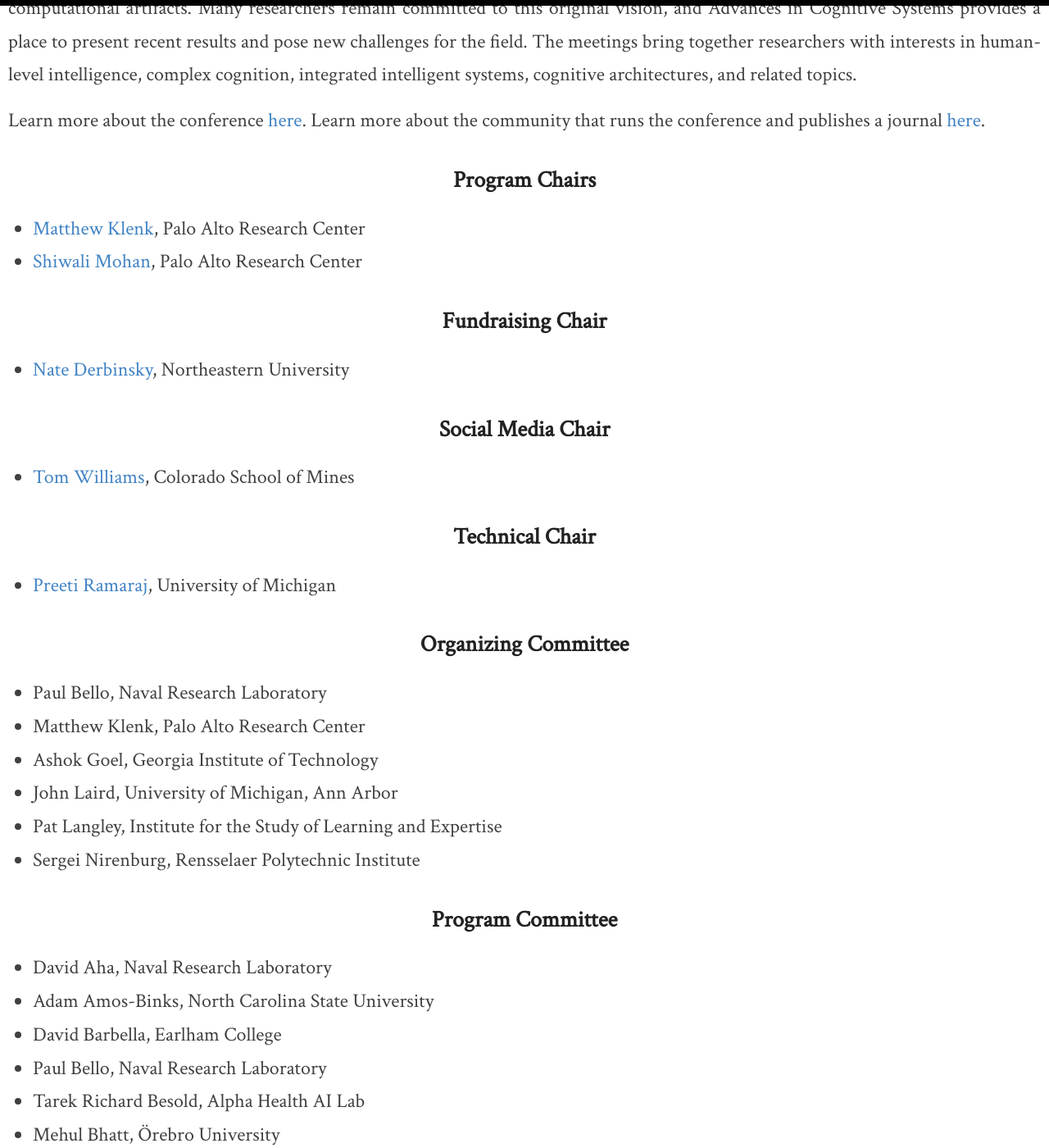
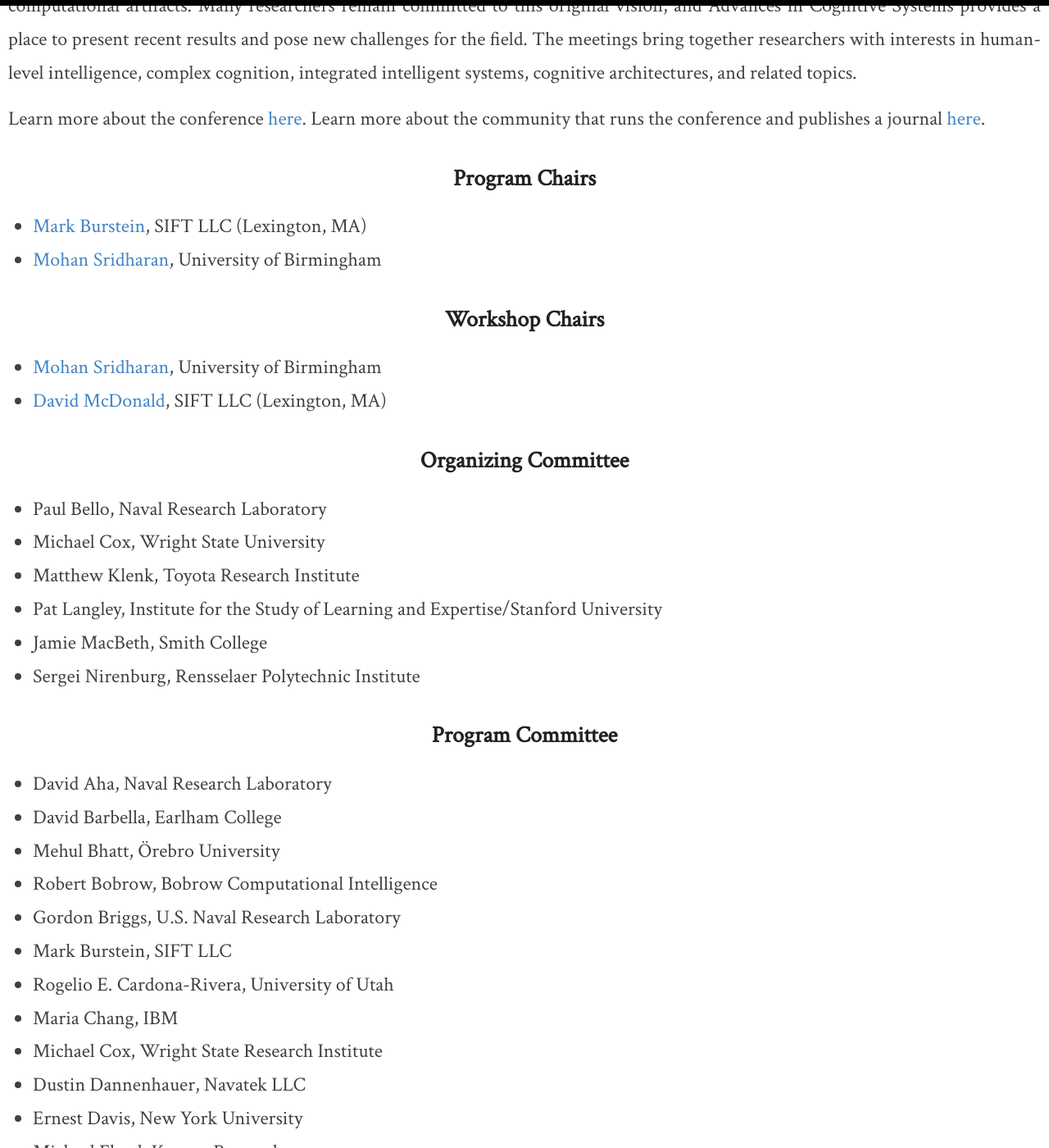
Before and after one commit to AdvancesInCognitiveSystems/acs2021, a Jekyll site: the page built from _pages/about.md, in a window 1280 px wide and 1400 px high, scrolled down 275 px. Shown: the whole window at 82% size. Built offline with Jekyll 4.4.1, drawn with Linux system fonts in a browser that asks for light colours; our own code applies the rules of GitHub Pages for plain Markdown files; some of the changed text lies outside the part shown.

Commit message:
updated to this year's content as far as we know it.

```diff
--- a/_pages/about.md
+++ b/_pages/about.md
@@ -1,4 +1,4 @@
----
+f---
 layout: page
 title: About
 permalink: /about/
@@ -6,71 +6,68 @@ permalink: /about/
 
 Advances in Cognitive Systems (ACS) is an annual meeting for research on the initial goals of artificial intelligence and cognitive science, which aimed to explain the mind in computational terms and to reproduce the entire range of human cognitive abilities in computational artifacts. Many researchers remain committed to this original vision, and Advances in Cognitive Systems provides a place to present recent results and pose new challenges for the field. The meetings bring together researchers with interests in human-level intelligence, complex cognition, integrated intelligent systems, cognitive architectures, and related topics.
 
-Learn more about the conference [here](http://www.cogsys.org/conference/2020/). Learn more about the community that runs the conference and publishes a journal [here](http://cogsys.org/).
+Learn more about the conference [here](http://www.cogsys.org/conference/2021/). Learn more about the community that runs the conference and publishes a journal [here](http://cogsys.org/).
 
 ## Program Chairs
 
-- [Matthew Klenk](http://www.matthewklenk.com/), Palo Alto Research Center
-- [Shiwali Mohan](http://www.shiwali.me), Palo Alto Research Center
+- [Mark Burstein](http://www.bursteins.net/mark/), SIFT LLC (Lexington, MA)
+- [Mohan Sridharan](https://www.birmingham.ac.uk/staff/profiles/computer-science/sridharan-mohan.aspx),
+University of Birmingham
 
-## Fundraising Chair
 
-- [Nate Derbinsky](https://www.khoury.northeastern.edu/people/nate-derbinsky/), Northeastern University
+## Workshop Chairs
 
-## Social Media Chair
-
-- [Tom Williams](https://people.mines.edu/twilliams/), Colorado School of Mines
-
-## Technical Chair
-
-- [Preeti Ramaraj](https://preetiramaraj.github.io/), University of Michigan
+- [Mohan Sridharan](https://www.birmingham.ac.uk/staff/profiles/computer-science/sridharan-mohan.aspx),
+University of Birmingham
+- [David McDonald](http://www.ddmcdonald.com/),
+  SIFT LLC (Lexington, MA)
 
 ## Organizing Committee
 
 - Paul Bello, Naval Research Laboratory
-- Matthew Klenk, Palo Alto Research Center
-- Ashok Goel, Georgia Institute of Technology
-- John Laird, University of Michigan, Ann Arbor
-- Pat Langley, Institute for the Study of Learning and Expertise
+- Michael Cox, Wright State University
+- Matthew Klenk, Toyota Research Institute
+- Pat Langley, Institute for the Study of Learning and Expertise/Stanford University
+- Jamie MacBeth, Smith College
 - Sergei Nirenburg, Rensselaer Polytechnic Institute
 
 ## Program Committee
 - David Aha, Naval Research Laboratory
-- Adam Amos-Binks, North Carolina State University
 - David Barbella, Earlham College
-- Paul Bello, Naval Research Laboratory
-- Tarek Richard Besold, Alpha Health AI Lab
 - Mehul Bhatt, Örebro University
-- Gordon Briggs, Naval Research Laboratory
-- Mark Burstein, SIFT
+- Robert Bobrow, Bobrow Computational Intelligence
+- Gordon Briggs, U.S. Naval Research Laboratory
+- Mark Burstein, SIFT LLC
 - Rogelio E. Cardona-Rivera, University of Utah
 - Maria Chang, IBM
 - Michael Cox, Wright State Research Institute
 - Dustin Dannenhauer, Navatek LLC
 - Ernest Davis, New York University
-- Nate Derbinsky, Northeastern University
-- Mark Finlayson, Florida International University
 - Michael Floyd, Knexus Research
 - Kenneth Forbus, Northwestern University
-- Scott Friedman, SIFT
+- Scott Friedman, SIFT LLC
 - Alfredo Gabaldon, GE Global Research
-- Ashok Goel, Georgia Institute of Technology
-- Nick Hawes, University of Oxford
+- Chris Geib, SIFT LLC
+- Robert Goldman, SIFT LLC
+- Laura Hiatt, U.S. Naval Research Laboratory
 - Tom Hinrichs, Northwestern University
-- James Kirk, Soar Technology, Inc.
-- Matthew Klenk, Palo Alto Research Center
-- Maithilee Kunda, Vanderbilt University
-- John Laird, University of Michigan
+- Matthew Klenk, Toyota Research Institute
+- Ugur Kuter, SIFT LLC
 - Pat Langley, The University of Auckland
+- David Leake, Indiana University
+- James Lester, North Carolina State University
 - Justin Li, Occidental College
 - Antonio Lieto, University of Turin
 - Andrew Lovett, U.S. Naval Research Laboratory
 - Jamie Macbeth, Smith College
 - Christopher Maclellan, Drexel University
 - David McDonald, SIFT LLC
+- Matthew McLure, SIFT LLC
 - Marjorie McShane, RPI
 - Shiwali Mohan, Palo Alto Research Center
 - Sergei Nirenburg, RPI
-- Irina Rabkina, Occidental College
+- Frank Ritter, Pennsylvania State University
+- Vasanth Sarathy, SIFT LLC
 - Mohan Sridharan, University of Birmingham
+- Gheorge Tecuci, George Mason University
 - Tom Williams, Colorado School of Mines
```
Also changed, not shown: _pages/invited_talks.md (+11 -7 lines).
